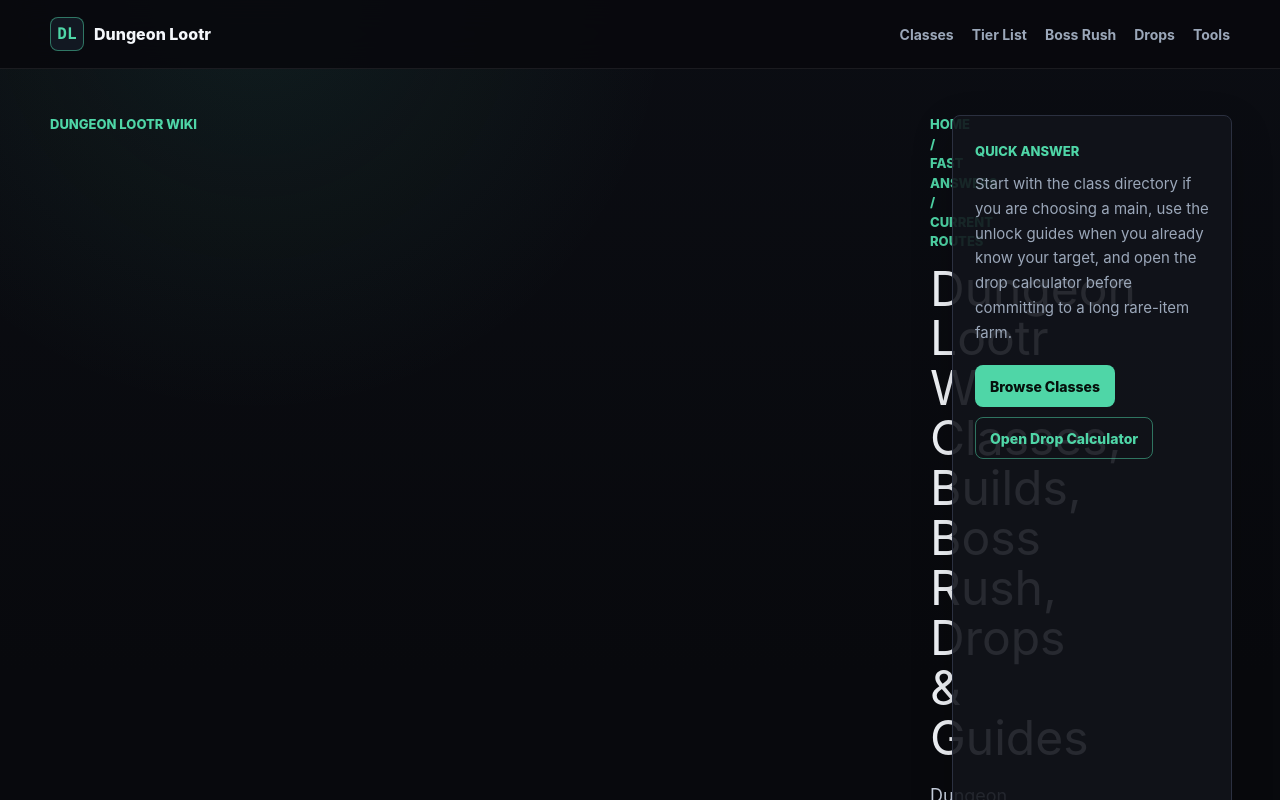
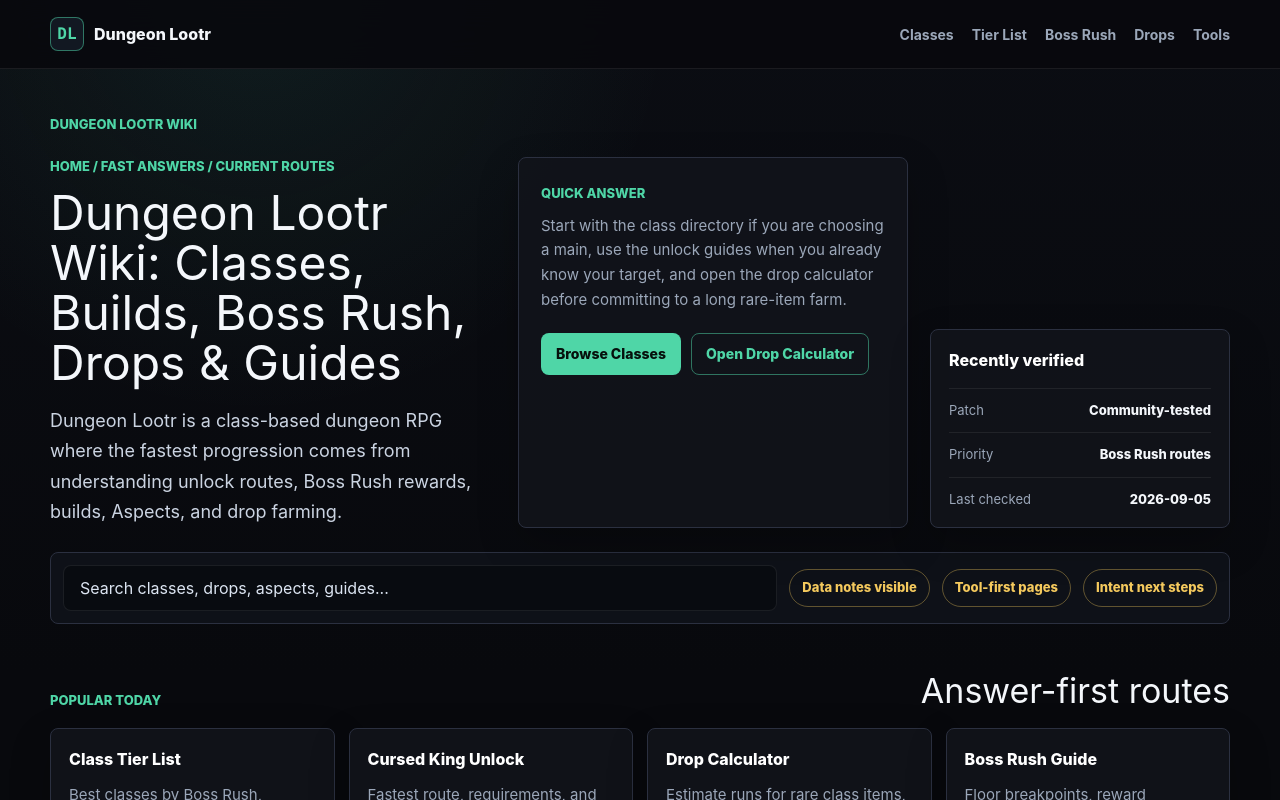
Before and after one commit to quven1990/DungeonLootr, a Next.js app: page / in a window 1280 px wide. Shown: the top 800 px of the page. Built offline with nearby package versions, Linux system fonts and the light colour scheme.

Commit message:
Fix homepage hero layout

```diff
--- a/app/globals.css
+++ b/app/globals.css
@@ -107,6 +107,10 @@ table a:hover,
   grid-template-columns: minmax(0, 1fr) 300px;
   gap: 22px;
   padding: 46px 0 24px;
+}
+
+.hero-grid > .eyebrow {
+  grid-column: 1 / -1;
 }
 
 .hero-copy {
```
